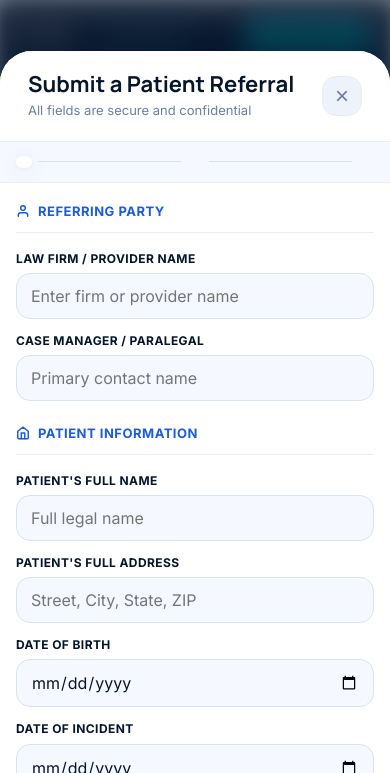
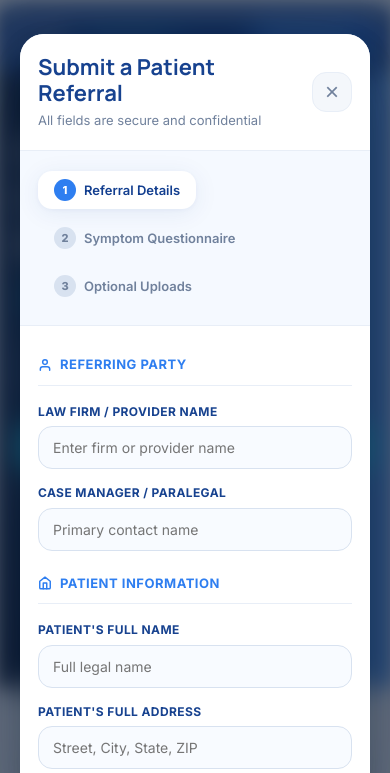
Before and after one commit to giovany07/ctg, a plain HTML site: page index.html in a window 390 px wide. Both pictures are taken after a click on the button "Submit a Referral". Shown: the top 773 px of the page. Drawn offline with Linux system fonts and the light colour scheme.

Commit message:
Update style.css

```diff
--- a/style.css
+++ b/style.css
@@ -8,27 +8,27 @@
 
 /* ── Tokens ── */
 :root {
-  --navy:        #08162E;
-  --navy-mid:    #0F2557;
-  --navy-light:  #163172;
-  --blue:        #1A5CDB;
-  --blue-light:  #3575F0;
-  --teal:        #00C2C9;
-  --teal-dim:    #009EA4;
-  --teal-glow:   rgba(0,194,201,.18);
+  --navy:        #123E8F;
+  --navy-mid:    #184A9E;
+  --navy-light:  #2767C5;
+  --blue:        #2E7EF0;
+  --blue-light:  #5AA5FF;
+  --teal:        #27D8FF;
+  --teal-dim:    #18BFE6;
+  --teal-glow:   rgba(39,216,255,.18);
   --white:       #FFFFFF;
-  --off-white:   #F5F8FF;
-  --surface:     #EDF2FB;
-  --border:      #D8E2F5;
-  --border-soft: #E8EEF9;
-  --text-head:   #07152B;
-  --text-body:   #2D4168;
-  --text-muted:  #6A7FA8;
+  --off-white:   #EEF2F7;
+  --surface:     #F4F7FB;
+  --border:      #D8E2F0;
+  --border-soft: #E8EEF7;
+  --text-head:   #17428F;
+  --text-body:   #354863;
+  --text-muted:  #70819C;
   --danger:      #C0392B;
   --danger-bg:   #FFF1F1;
   --info-bg:     #EFF6FF;
-  --shadow-card: 0 4px 24px rgba(8,22,46,.08), 0 1px 4px rgba(8,22,46,.04);
-  --shadow-lift: 0 16px 48px rgba(8,22,46,.14), 0 4px 12px rgba(8,22,46,.06);
+  --shadow-card: 0 4px 24px rgba(18,62,143,.08), 0 1px 4px rgba(18,62,143,.04);
+  --shadow-lift: 0 16px 48px rgba(18,62,143,.14), 0 4px 12px rgba(18,62,143,.06);
   --shadow-modal:0 24px 80px rgba(8,22,46,.28), 0 8px 24px rgba(8,22,46,.12);
   --radius-sm:   8px;
   --radius-md:   14px;
@@ -70,10 +70,10 @@
   position: sticky;
   top: 0;
   z-index: 100;
-  background: rgba(8,22,46,.96);
+  background: rgba(20, 71, 158, .96);
   backdrop-filter: blur(16px);
   -webkit-backdrop-filter: blur(16px);
-  border-bottom: 1px solid rgba(255,255,255,.06);
+  border-bottom: 1px solid rgba(255,255,255,.08);
   padding: 0 48px;
   height: 68px;
   display: flex;
@@ -90,37 +90,37 @@
 
 .logo-main {
   font-family: var(--font-display);
-  font-size: 34px;
-  font-weight: 700;
+  font-size: 40px;
+  font-weight: 800;
   color: #fff;
-  letter-spacing: -.5px;
+  letter-spacing: -.6px;
   line-height: 1;
 }
 
 .logo-divider {
   width: 1px;
   height: 30px;
-  background: rgba(255,255,255,.25);
+  background: rgba(255,255,255,.28);
   flex-shrink: 0;
 }
 
 .logo-text-wrap { display: flex; flex-direction: column; gap: 1px; }
 
 .logo-line-accent {
-  font-size: 11px;
-  font-weight: 700;
+  font-size: 13px;
+  font-weight: 800;
   color: var(--teal);
-  letter-spacing: .8px;
+  letter-spacing: .9px;
   text-transform: uppercase;
-  line-height: 1;
+  line-height: 1.05;
 }
 
 .logo-line {
-  font-size: 11px;
-  font-weight: 600;
-  color: rgba(255,255,255,.7);
+  font-size: 13px;
+  font-weight: 700;
+  color: rgba(255,255,255,.95);
   letter-spacing: .5px;
-  line-height: 1;
+  line-height: 1.05;
 }
 
 /* Header CTA */
@@ -129,8 +129,8 @@
   align-items: center;
   gap: 8px;
   padding: 10px 22px;
-  background: var(--teal);
-  color: var(--navy);
+  background: var(--blue);
+  color: #fff;
   font-family: var(--font-body);
   font-size: 13px;
   font-weight: 700;
@@ -141,7 +141,7 @@
   text-decoration: none;
   transition: all var(--transition);
 }
-.btn:hover { background: #00DADF; transform: translateY(-1px); box-shadow: 0 8px 24px rgba(0,194,201,.35); }
+.btn:hover { background: var(--blue-light); transform: translateY(-1px); box-shadow: 0 8px 24px rgba(46,126,240,.35); }
 .btn:active { transform: translateY(0); }
 
 /* ══════════════════════════════════════
@@ -153,7 +153,7 @@
   display: flex;
   align-items: center;
   overflow: hidden;
-  background: linear-gradient(135deg, #08162E 0%, #0F2557 40%, #163172 70%, #1A3D8A 100%);
+  background: linear-gradient(90deg, #08162E 0%, #0F2557 32%, #18489D 68%, #5AA5FF 100%);
 }
 
 /* Subtle grain texture */
@@ -172,10 +172,10 @@
   content: '';
   position: absolute;
   top: -120px;
-  right: 5%;
-  width: 700px;
-  height: 700px;
-  background: radial-gradient(circle, rgba(0,194,201,.12) 0%, transparent 65%);
+  right: 0;
+  width: 820px;
+  height: 820px;
+  background: radial-gradient(circle, rgba(90,165,255,.22) 0%, rgba(90,165,255,.10) 30%, transparent 68%);
   pointer-events: none;
   z-index: 1;
 }
@@ -200,8 +200,8 @@
   align-items: center;
   gap: 7px;
   padding: 7px 16px;
-  background: rgba(0,194,201,.12);
-  border: 1px solid rgba(0,194,201,.3);
+  background: rgba(39,216,255,.12);
+  border: 1px solid rgba(39,216,255,.3);
   border-radius: 999px;
   font-size: 12px;
   font-weight: 700;
@@ -237,7 +237,7 @@
 
 .hero-sub {
   font-size: clamp(16px, 1.8vw, 20px);
-  color: rgba(255,255,255,.65);
+  color: rgba(255,255,255,.72);
   max-width: 520px;
   margin-bottom: 44px;
   line-height: 1.7;
@@ -268,9 +268,9 @@
   letter-spacing: .2px;
 }
 .btn-primary:hover {
-  background: #00DADF;
+  background: #57E5FF;
   transform: translateY(-2px);
-  box-shadow: 0 12px 32px rgba(0,194,201,.4);
+  box-shadow: 0 12px 32px rgba(39,216,255,.4);
 }
 .btn-primary svg { transition: transform var(--transition); }
 .btn-primary:hover svg { transform: translateX(3px); }
@@ -279,11 +279,11 @@
   display: flex;
   align-items: center;
   gap: 6px;
-  color: rgba(255,255,255,.5);
+  color: rgba(255,255,255,.62);
   font-size: 13px;
   font-weight: 500;
 }
-.hero-trust svg { opacity: .6; }
+.hero-trust svg { opacity: .7; }
 
 /* Hero visual — pulsing ring group */
 .hero-visual {
@@ -305,18 +305,18 @@
   position: absolute;
   inset: 0;
   border-radius: 50%;
-  border: 1.5px solid rgba(0,194,201,.25);
+  border: 1.5px solid rgba(255,255,255,.26);
   animation: ring-pulse 3.6s ease-in-out infinite;
 }
-.pulse-ring:nth-child(2) { inset: 40px; border-color: rgba(0,194,201,.35); animation-delay: .6s; }
-.pulse-ring:nth-child(3) { inset: 80px; border-color: rgba(0,194,201,.5); animation-delay: 1.2s; }
+.pulse-ring:nth-child(2) { inset: 40px; border-color: rgba(255,255,255,.32); animation-delay: .6s; }
+.pulse-ring:nth-child(3) { inset: 80px; border-color: rgba(255,255,255,.42); animation-delay: 1.2s; }
 
 .ring-core {
   position: absolute;
   inset: 120px;
   border-radius: 50%;
-  background: radial-gradient(circle, rgba(0,194,201,.18) 0%, rgba(0,194,201,.04) 60%, transparent 100%);
-  border: 1.5px solid rgba(0,194,201,.6);
+  background: radial-gradient(circle, rgba(39,216,255,.18) 0%, rgba(39,216,255,.04) 60%, transparent 100%);
+  border: 1.5px solid rgba(255,255,255,.45);
   display: flex;
   align-items: center;
   justify-content: center;
@@ -324,7 +324,7 @@
 
 .ring-icon {
   font-size: 88px;
-  filter: drop-shadow(0 0 12px rgba(0,194,201,.5));
+  filter: drop-shadow(0 0 12px rgba(39,216,255,.45));
   animation: float-brain 4s ease-in-out infinite;
 }
 
@@ -389,7 +389,6 @@
     box-sizing: border-box;
 }
 
-
 .section-label {
   display: inline-flex;
   align-items: center;
@@ -446,6 +445,7 @@
   cursor: default;
   position: relative;
   overflow: hidden;
+  box-shadow: var(--shadow-card);
 }
 
 .card::before {
@@ -470,8 +470,8 @@
   width: 56px;
   height: 56px;
   border-radius: var(--radius-md);
-  background: var(--off-white);
-  border: 1px solid var(--border-soft);
+  background: #EEF5FF;
+  border: 1px solid #DDE9FF;
   display: flex;
   align-items: center;
   justify-content: center;
@@ -515,7 +515,7 @@
   left: -200px;
   width: 600px;
   height: 600px;
-  background: radial-gradient(circle, rgba(0,194,201,.08) 0%, transparent 60%);
+  background: radial-gradient(circle, rgba(39,216,255,.08) 0%, transparent 60%);
   pointer-events: none;
 }
 
@@ -523,7 +523,7 @@
 .section-alt .section-label::before { background: var(--teal); }
 .section-alt h2 { color: #fff; }
 .section-alt h2 em { color: var(--teal); }
-.section-alt .section-sub { color: rgba(255,255,255,.5); }
+.section-alt .section-sub { color: rgba(255,255,255,.56); }
 
 .steps-grid {
   display: grid;
@@ -541,7 +541,7 @@
   left: calc(33.33% / 2 + 36px);
   right: calc(33.33% / 2 + 36px);
   height: 1px;
-  background: linear-gradient(90deg, rgba(0,194,201,.3), rgba(0,194,201,.15), rgba(0,194,201,.3));
+  background: linear-gradient(90deg, rgba(39,216,255,.3), rgba(39,216,255,.15), rgba(39,216,255,.3));
   z-index: 0;
 }
 
@@ -558,7 +558,7 @@
   height: 72px;
   border-radius: 50%;
   background: rgba(255,255,255,.05);
-  border: 1.5px solid rgba(0,194,201,.4);
+  border: 1.5px solid rgba(39,216,255,.4);
   display: flex;
   align-items: center;
   justify-content: center;
@@ -581,7 +581,7 @@
 
 .step-card p {
   font-size: 15px;
-  color: rgba(255,255,255,.5);
+  color: rgba(255,255,255,.56);
   line-height: 1.7;
 }
 
@@ -598,7 +598,7 @@
    FOOTER
 ══════════════════════════════════════ */
 footer {
-  background: var(--navy);
+  background: #18489D;
   border-top: 1px solid rgba(255,255,255,.06);
   padding: 56px 80px;
 }
@@ -614,9 +614,9 @@
 
 .footer-brand .logo-main { font-family: var(--font-display); font-size: 32px; font-weight: 700; color: #fff; display: block; margin-bottom: 4px; }
 .footer-brand .tagline { font-size: 12px; color: var(--teal); font-weight: 700; letter-spacing: .8px; text-transform: uppercase; margin-bottom: 16px; display: block; }
-.footer-brand p { color: rgba(255,255,255,.45); font-size: 14px; line-height: 1.8; max-width: 340px; }
+.footer-brand p { color: rgba(255,255,255,.82); font-size: 14px; line-height: 1.8; max-width: 340px; }
 
-.footer-contact h4 { color: rgba(255,255,255,.5); font-size: 11px; font-weight: 700; letter-spacing: .8px; text-transform: uppercase; margin-bottom: 20px; }
+.footer-contact h4 { color: rgba(255,255,255,.9); font-size: 11px; font-weight: 700; letter-spacing: .8px; text-transform: uppercase; margin-bottom: 20px; }
 
 .contact-item {
   display: flex;
@@ -629,7 +629,7 @@
   width: 32px;
   height: 32px;
   border-radius: var(--radius-sm);
-  background: rgba(255,255,255,.06);
+  background: rgba(255,255,255,.10);
   display: flex;
   align-items: center;
   justify-content: center;
@@ -640,7 +640,7 @@
 
 .contact-item-text {
   font-size: 14px;
-  color: rgba(255,255,255,.6);
+  color: rgba(255,255,255,.92);
   line-height: 1.5;
 }
 
@@ -648,7 +648,7 @@
   max-width: 1100px;
   margin: 40px auto 0;
   padding-top: 24px;
-  border-top: 1px solid rgba(255,255,255,.06);
+  border-top: 1px solid rgba(255,255,255,.10);
   display: flex;
   align-items: center;
   justify-content: space-between;
@@ -656,7 +656,7 @@
   flex-wrap: wrap;
 }
 
-.footer-bottom p { font-size: 13px; color: rgba(255,255,255,.3); }
+.footer-bottom p { font-size: 13px; color: rgba(255,255,255,.76); }
 
 /* ══════════════════════════════════════
    MODAL OVERLAY
@@ -747,7 +747,7 @@
   padding: 0;
   font-family: Arial, sans-serif;
 }
-.modal-close:hover { background: var(--border); color: var(--text-head); transform: none; }
+.modal-close:hover { background: #EAF1FA; color: var(--text-head); transform: none; }
 
 /* Step indicator */
 .step-indicator {
@@ -756,7 +756,7 @@
   gap: 0;
   padding: 20px 28px;
   border-bottom: 1px solid var(--border-soft);
-  background: var(--off-white);
+  background: #F5F9FF;
 }
 
 .step-pill {
@@ -852,7 +852,7 @@
   padding: 12px 14px;
   border: 1.5px solid var(--border);
   border-radius: var(--radius-md);
-  background: var(--off-white);
+  background: #F8FBFF;
   font-family: var(--font-body);
   font-size: 14px;
   color: var(--text-head);
@@ -867,7 +867,7 @@
 textarea:focus {
   border-color: var(--blue);
   background: #fff;
-  box-shadow: 0 0 0 3px rgba(26,92,219,.1);
+  box-shadow: 0 0 0 3px rgba(46,126,240,.1);
 }
 
 input[type="file"] {
@@ -894,7 +894,7 @@
   gap: 10px;
   padding: 12px 16px;
   background: var(--info-bg);
-  border: 1px solid rgba(26,92,219,.15);
+  border: 1px solid rgba(46,126,240,.15);
   border-radius: var(--radius-md);
   font-size: 13px;
   color: var(--blue);
@@ -916,7 +916,7 @@
   align-items: center;
   gap: 10px;
   padding: 12px 16px;
-  background: var(--off-white);
+  background: #F4F8FF;
   border-bottom: 1px solid var(--border-soft);
 }
 
@@ -977,7 +977,7 @@
   padding: 9px 18px;
   border: 1.5px solid var(--border);
   border-radius: var(--radius-md);
-  background: var(--off-white);
+  background: #F5FAFF;
   color: var(--text-muted);
   font-size: 13px;
   font-weight: 700;
@@ -994,7 +994,7 @@
   background: var(--navy);
   color: #fff;
   border-color: var(--navy);
-  box-shadow: 0 4px 12px rgba(8,22,46,.2);
+  box-shadow: 0 4px 12px rgba(18,62,143,.2);
 }
 
 /* Upload note */
@@ -1029,7 +1029,7 @@
   align-items: center;
   gap: 6px;
   padding: 12px 20px;
-  background: var(--off-white);
+  background: #F3F8FF;
   color: var(--text-muted);
   border: 1.5px solid var(--border);
   border-radius: var(--radius-md);
@@ -1039,7 +1039,7 @@
   cursor: pointer;
   transition: all var(--transition);
 }
-.alt-btn:hover { background: var(--surface); color: var(--text-head); border-color: var(--border); transform: none; }
+.alt-btn:hover { background: #EAF2FF; color: var(--text-head); border-color: #CFE0FA; transform: none; }
 
 .submit-btn {
   display: inline-flex;
@@ -1055,9 +1055,9 @@
   font-weight: 700;
   cursor: pointer;
   transition: all var(--transition);
-  box-shadow: 0 4px 14px rgba(8,22,46,.22);
+  box-shadow: 0 4px 14px rgba(18,62,143,.22);
 }
-.submit-btn:hover { background: var(--navy-mid); transform: translateY(-1px); box-shadow: 0 8px 24px rgba(8,22,46,.28); }
+.submit-btn:hover { background: var(--navy-mid); transform: translateY(-1px); box-shadow: 0 8px 24px rgba(18,62,143,.28); }
 .submit-btn:active { transform: translateY(0); }
 
 /* Submission status */
@@ -1069,7 +1069,7 @@
   line-height: 1.6;
   display: none;
 }
-.submission-status.is-loading { background: var(--info-bg); color: var(--blue); border: 1px solid rgba(26,92,219,.2); }
+.submission-status.is-loading { background: var(--info-bg); color: var(--blue); border: 1px solid rgba(46,126,240,.2); }
 .submission-status.is-error { background: var(--danger-bg); color: var(--danger); border: 1px solid rgba(192,57,43,.2); }
 
 /* ══════════════════════════════════════
@@ -1081,7 +1081,7 @@
   align-items: center;
   justify-content: center;
   padding: 60px 20px;
-  background: linear-gradient(160deg, var(--off-white) 0%, #EBF2FF 50%, var(--off-white) 100%);
+  background: linear-gradient(160deg, var(--off-white) 0%, #EDF3FB 50%, var(--off-white) 100%);
 }
 
 .thankyou-card {
@@ -1107,7 +1107,7 @@
   font-size: 30px;
   font-weight: 900;
   margin: 0 auto 24px;
-  box-shadow: 0 12px 28px rgba(26,92,219,.25);
+  box-shadow: 0 12px 28px rgba(46,126,240,.25);
 }
 
 .thankyou-card h1 {
@@ -1129,55 +1129,40 @@
 .thankyou-note {
   margin: 24px 0 32px;
   padding: 16px 20px;
-  background: var(--off-white);
+  background: #F6FAFF;
   border: 1px solid var(--border-soft);
   border-radius: var(--radius-md);
-  font-size: 14px;
   color: var(--text-muted);
   line-height: 1.7;
-  text-align: left;
+  font-size: 14px;
 }
+.thankyou-note strong { color: var(--text-head); }
 
 .back-home-btn {
   display: inline-flex;
   align-items: center;
   gap: 8px;
-  padding: 14px 28px;
-  background: var(--navy);
+  padding: 13px 24px;
+  border-radius: var(--radius-md);
+  background: var(--blue);
   color: #fff;
-  border-radius: var(--radius-md);
   text-decoration: none;
-  font-family: var(--font-body);
   font-weight: 700;
-  font-size: 15px;
-  box-shadow: 0 8px 24px rgba(8,22,46,.2);
   transition: all var(--transition);
+  box-shadow: 0 8px 24px rgba(46,126,240,.25);
 }
-.back-home-btn:hover { background: var(--navy-mid); transform: translateY(-1px); box-shadow: 0 12px 28px rgba(8,22,46,.28); }
+.back-home-btn:hover {
+  background: var(--blue-light);
+  transform: translateY(-1px);
+}
 
 /* ══════════════════════════════════════
-   ANIMATIONS
+   REVEAL ANIMATIONS
 ══════════════════════════════════════ */
-@keyframes pulse-dot {
-  0%, 100% { opacity: 1; transform: scale(1); }
-  50% { opacity: .6; transform: scale(.85); }
-}
-
-@keyframes ring-pulse {
-  0%, 100% { transform: scale(1); opacity: .6; }
-  50% { transform: scale(1.04); opacity: 1; }
-}
-
-@keyframes float-brain {
-  0%, 100% { transform: translateY(0); }
-  50% { transform: translateY(-8px); }
-}
-
-/* fade-up on scroll */
 .reveal {
   opacity: 0;
   transform: translateY(24px);
-  transition: opacity .6s ease, transform .6s ease;
+  transition: opacity .7s ease, transform .7s ease;
 }
 .reveal.visible {
   opacity: 1;
@@ -1185,91 +1170,198 @@
 }
 
 /* ══════════════════════════════════════
-   RESPONSIVE — Tablet (≤1024px)
+   KEYFRAMES
 ══════════════════════════════════════ */
-@media (max-width: 1024px) {
-  header { padding: 0 28px; }
-  .hero-content { padding: 60px 28px; }
-  .hero-visual { display: none; }
-  .trust-strip { padding: 18px 28px; gap: 24px; }
-  .section { padding: 72px 28px; }
-  .section-alt { padding: 72px 28px; }
-  footer { padding: 48px 28px; }
+@keyframes ring-pulse {
+  0%, 100% { transform: scale(1); opacity: .88; }
+  50% { transform: scale(1.03); opacity: .42; }
+}
+@keyframes float-brain {
+  0%, 100% { transform: translateY(0); }
+  50% { transform: translateY(-10px); }
+}
+@keyframes pulse-dot {
+  0%, 100% { transform: scale(1); opacity: 1; }
+  50% { transform: scale(1.35); opacity: .65; }
 }
 
 /* ══════════════════════════════════════
-   RESPONSIVE — Mobile (≤768px)
+   RESPONSIVE
 ══════════════════════════════════════ */
-@media (max-width: 768px) {
-  header { padding: 0 18px; height: 60px; }
-  .logo-main { font-size: 26px; }
-  .logo-line-accent, .logo-line { font-size: 10px; }
-  .btn { padding: 9px 16px; font-size: 12px; }
-
-  .hero { min-height: auto; }
-  .hero-content { padding: 52px 18px 48px; }
-  .hero h1 { font-size: 36px; }
-  .hero-sub { font-size: 15px; margin-bottom: 32px; }
-  .btn-primary { width: 100%; justify-content: center; }
-  .hero-actions { flex-direction: column; }
-
-  .trust-strip { padding: 16px 18px; gap: 0; flex-direction: column; align-items: flex-start; }
-  .trust-sep { display: none; }
-  .trust-item { padding: 8px 0; }
-
-  .section { padding: 56px 18px; }
-  .section-alt { padding: 56px 18px; }
-  .section h2 { font-size: 30px; }
-  .section-sub { font-size: 15px; margin-bottom: 36px; }
-
-  .cards { grid-template-columns: 1fr; gap: 16px; }
-  .card { padding: 26px 22px; }
-
-  .steps-grid { grid-template-columns: 1fr; gap: 32px; }
-  .steps-grid::before { display: none; }
-  .step-card { padding: 0; }
-
-  footer { padding: 40px 18px; }
-  .footer-inner { grid-template-columns: 1fr; gap: 32px; }
-  .footer-bottom { flex-direction: column; text-align: center; gap: 8px; }
-
-  .modal-overlay { padding: 0; align-items: flex-end; }
-  .modal-dialog { max-width: 100%; max-height: 94vh; border-radius: var(--radius-xl) var(--radius-xl) 0 0; }
-
-  .step-indicator { padding: 14px 16px; gap: 0; overflow-x: auto; }
-  .step-pill { padding: 6px 10px; font-size: 12px; }
-  .step-pill-num { width: 18px; height: 18px; font-size: 10px; }
-
-  .form-body { padding: 18px 16px; }
-  .grid2 { grid-template-columns: 1fr; gap: 0; }
-  label { margin-top: 12px; }
-
-  input[type="text"],
-  input[type="tel"],
-  input[type="date"],
-  input[type="file"],
-  select,
-  textarea,
-  .yn-btn,
-  .alt-btn,
-  .submit-btn { font-size: 16px; }
-
-  .form-actions { flex-direction: column; }
-  .left-actions, .right-actions { width: 100%; }
-  .left-actions button, .right-actions button { width: 100%; justify-content: center; }
-  .yes-no-group { width: 100%; }
-  .yn-btn { flex: 1; }
-
-  .thankyou-card { padding: 36px 22px; border-radius: var(--radius-lg); }
-  .thankyou-card h1 { font-size: 32px; }
-  .back-home-btn { width: 100%; justify-content: center; }
+@media (max-width: 1200px) {
+  .hero-content { padding: 80px 56px; }
+  .hero-visual { right: 36px; }
+  .pulse-ring-group { width: 380px; height: 380px; }
 }
 
-/* ══════════════════════════════════════
-   RESPONSIVE — Small Mobile (≤400px)
-══════════════════════════════════════ */
-@media (max-width: 400px) {
-  .hero h1 { font-size: 30px; }
-  .step-pill span { display: none; }
-  .step-pill { padding: 6px 8px; }
+@media (max-width: 1024px) {
+  .cards {
+    grid-template-columns: 1fr;
+    max-width: 720px;
+  }
+
+  .footer-inner {
+    grid-template-columns: 1fr;
+    gap: 32px;
+  }
+
+  .hero {
+    min-height: 760px;
+    align-items: flex-start;
+  }
+
+  .hero-content {
+    padding: 72px 40px 40px;
+    max-width: 100%;
+  }
+
+  .hero-visual {
+    position: absolute;
+    right: 50%;
+    top: auto;
+    bottom: 50px;
+    transform: translateX(50%);
+  }
 }
+
+@media (max-width: 768px) {
+  header {
+    padding: 0 20px;
+    height: 64px;
+  }
+
+  .logo-main { font-size: 28px; }
+
+  .hero {
+    min-height: 680px;
+  }
+
+  .hero-content {
+    padding: 64px 24px 24px;
+  }
+
+  .hero-actions {
+    gap: 12px;
+  }
+
+  .btn-primary {
+    width: 100%;
+    justify-content: center;
+  }
+
+  .hero-trust {
+    width: 100%;
+  }
+
+  .pulse-ring-group {
+    width: 300px;
+    height: 300px;
+  }
+
+  .ring-core { inset: 78px; }
+  .ring-icon { font-size: 64px; }
+
+  footer {
+    padding: 48px 24px;
+  }
+
+  .step-indicator {
+    flex-wrap: wrap;
+    gap: 10px;
+  }
+
+  .step-sep {
+    display: none;
+  }
+
+  .grid2 {
+    grid-template-columns: 1fr;
+  }
+
+  .form-actions {
+    flex-direction: column-reverse;
+    align-items: stretch;
+  }
+
+  .left-actions, .right-actions {
+    width: 100%;
+  }
+
+  .left-actions > *, .right-actions > * {
+    width: 100%;
+    justify-content: center;
+  }
+}
+
+@media (max-width: 560px) {
+  header {
+    padding: 0 16px;
+  }
+
+  .logo-wrap {
+    gap: 10px;
+  }
+
+  .logo-divider {
+    height: 24px;
+  }
+
+  .logo-main {
+    font-size: 24px;
+  }
+
+  .logo-line-accent,
+  .logo-line {
+    font-size: 9px;
+  }
+
+  .btn {
+    padding: 9px 14px;
+    font-size: 12px;
+  }
+
+  .hero {
+    min-height: 620px;
+  }
+
+  .hero-content {
+    padding: 56px 18px 18px;
+  }
+
+  .hero-sub {
+    margin-bottom: 28px;
+  }
+
+  .pulse-ring-group {
+    width: 240px;
+    height: 240px;
+  }
+
+  .pulse-ring:nth-child(2) { inset: 26px; }
+  .pulse-ring:nth-child(3) { inset: 52px; }
+  .ring-core { inset: 70px; }
+  .ring-icon { font-size: 52px; }
+
+  .card {
+    padding: 28px 22px;
+  }
+
+  .modal-header,
+  .step-indicator,
+  .form-body {
+    padding-left: 18px;
+    padding-right: 18px;
+  }
+
+  .modal-dialog {
+    border-radius: 24px;
+  }
+
+  .thankyou-card {
+    padding: 40px 24px;
+  }
+
+  .thankyou-card h1 {
+    font-size: 34px;
+  }
+}
```
